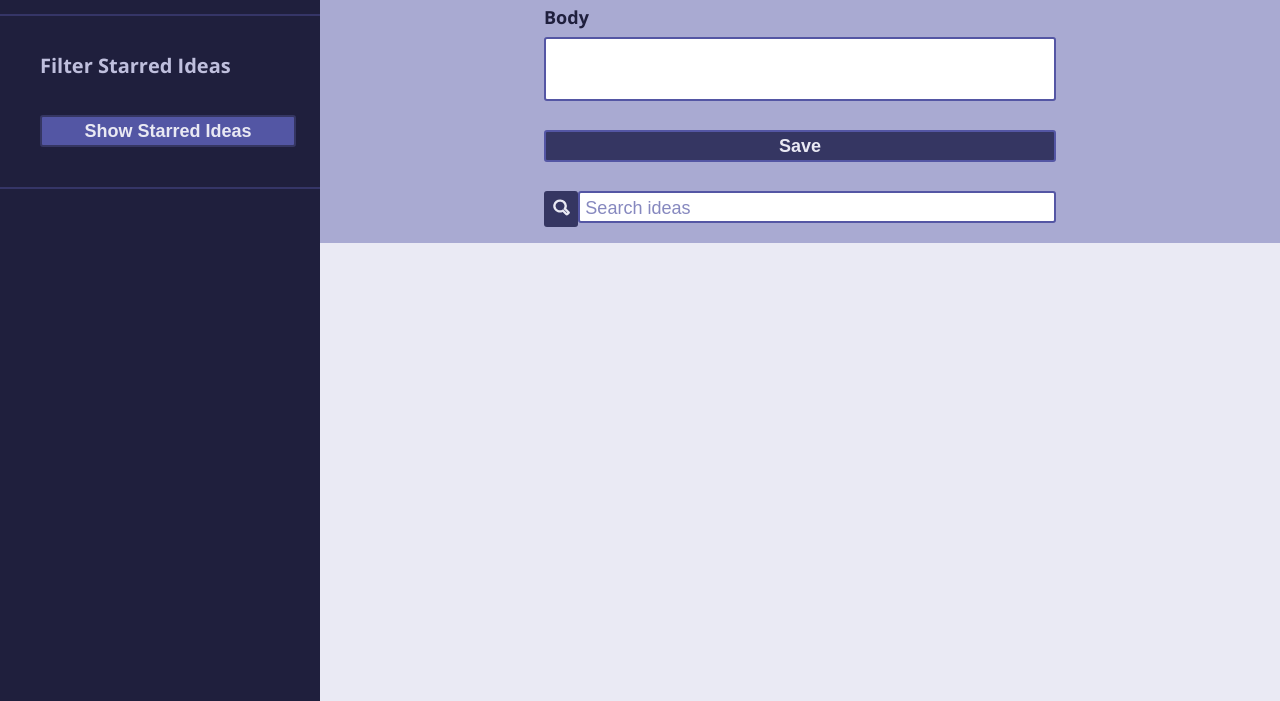
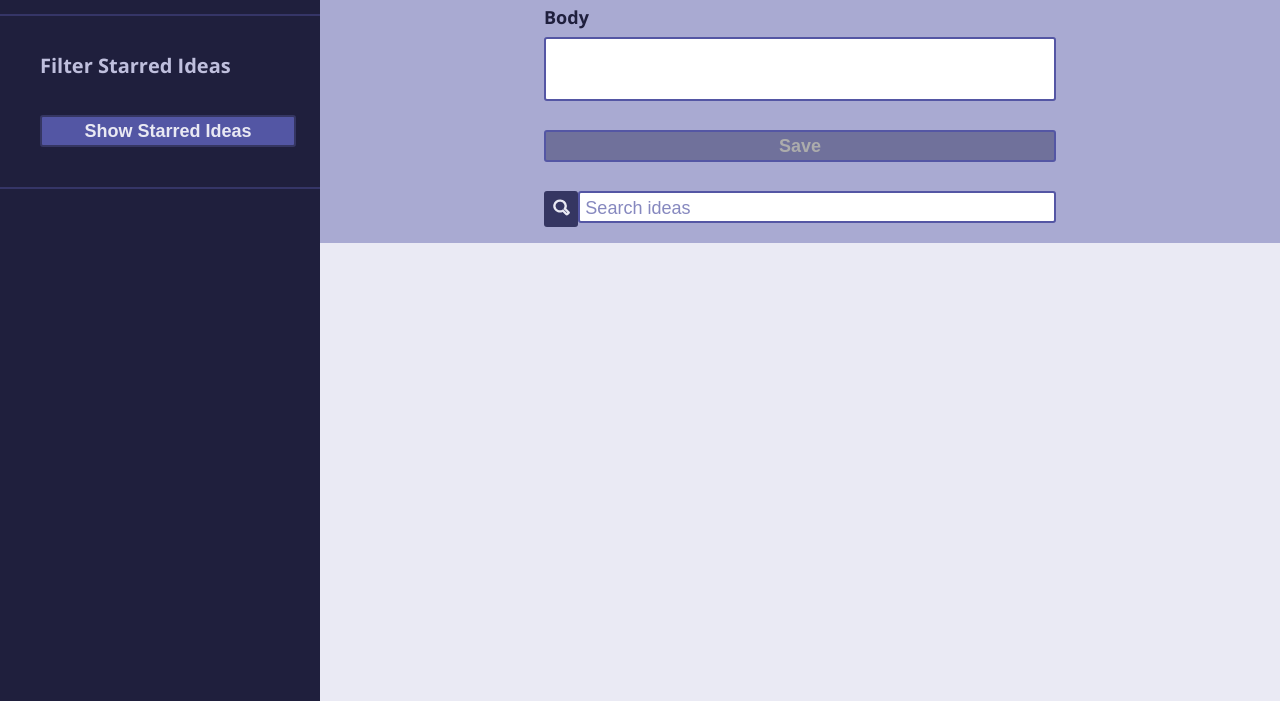
Before and after one commit to asutherland91/ideabox, a plain HTML site: page index.html in a window 1280 px wide. Shown: the part 99-800 px from the top of the page. Drawn offline with nearby package versions, Linux system fonts and the light colour scheme.

Commit message:
Add styling for saved button

```diff
--- a/styles.css
+++ b/styles.css
@@ -138,6 +138,10 @@ h4 {
   margin-top: 16px;
 }
 
+button {
+  cursor: pointer;
+}
+
 .show-star-btn {
   background-color: #5356A4;
   color:#E9e9f3;
@@ -197,3 +201,9 @@ button {
   border-radius: 3px;
   border: 0px;
 }
+
+.save-btn:disabled {
+  background-color: #3536627d;
+  color: rgb(172, 172, 172);
+  cursor: default;
+}
```
